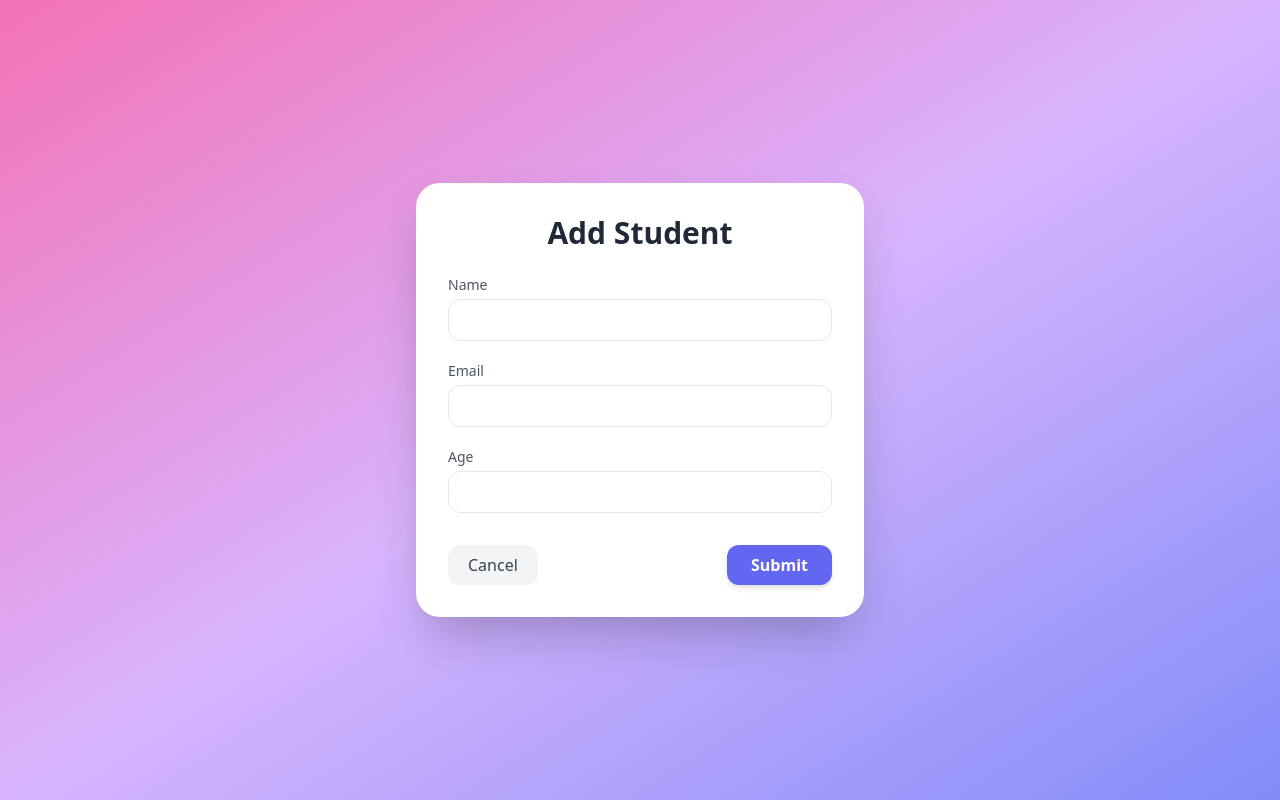
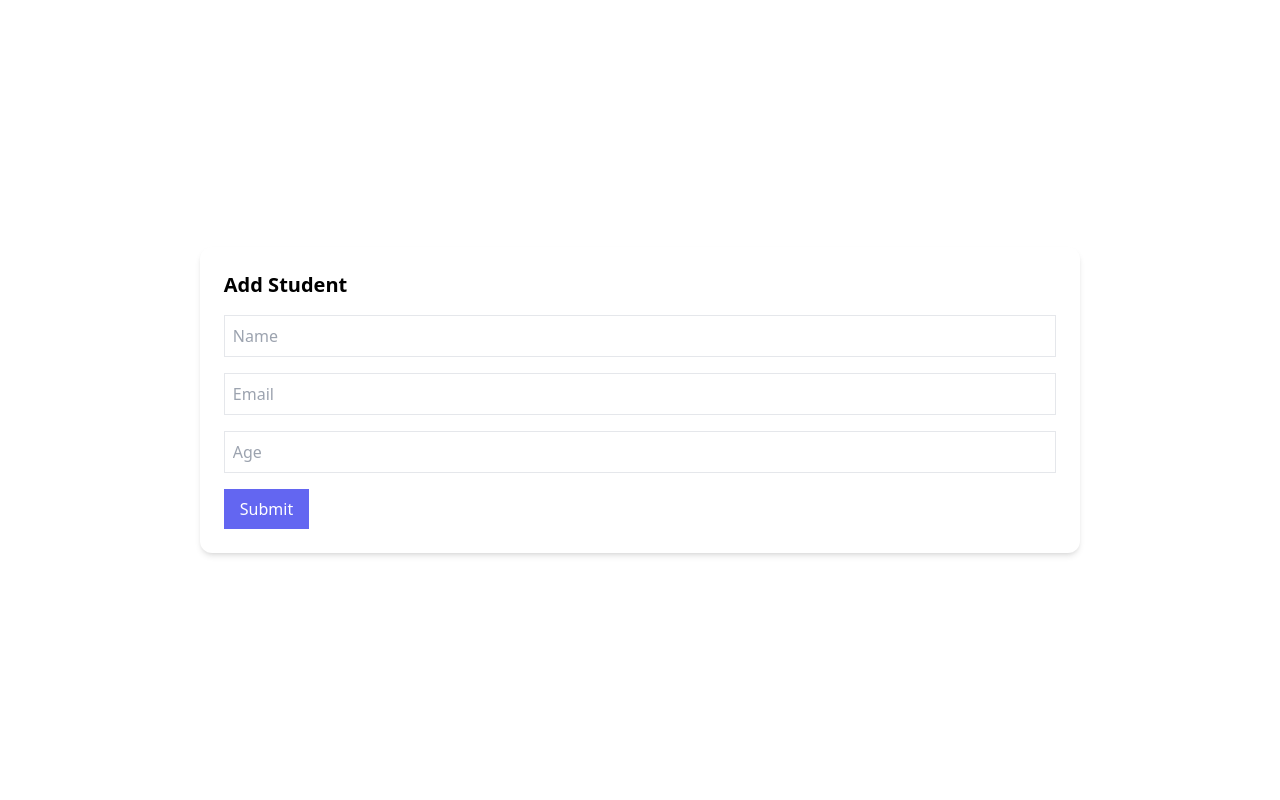
Before and after one commit to narasimhanaik123321-sys/crud-opration, a React (Vite) app in the folder client/: page /create in a window 1280 px wide. Built offline with nearby package versions, Linux system fonts and the light colour scheme; no server answers.

Commit message:
Update CreateStudent.tsx

```diff
--- a/client/src/components/CreateStudent.tsx
+++ b/client/src/components/CreateStudent.tsx
@@ -9,8 +9,7 @@ function CreateStudent() {
   const [loading, setLoading] = useState(false)
 
   const navigate = useNavigate()
-
-  const API_URL = "https://crud-opration-1.onrender.com"
+  const API_URL = import.meta.env.VITE_API_URL
 
   const handleSubmit = async (e: React.FormEvent) => {
     e.preventDefault()
@@ -20,7 +19,7 @@ function CreateStudent() {
       await axios.post(`${API_URL}/create`, { name, email, age })
       navigate("/")
     } catch (error) {
-      console.error("Error creating student:", error)
+      console.error(error)
       alert("Failed to create student")
     } finally {
       setLoading(false)
@@ -28,75 +27,43 @@ function CreateStudent() {
   }
 
   return (
-    <div className="min-h-screen bg-gradient-to-br from-pink-400 via-purple-300 to-indigo-400 flex items-center justify-center p-6">
+    <div className="flex items-center justify-center min-h-screen">
+      <form onSubmit={handleSubmit} className="bg-white p-6 rounded-xl shadow-md space-y-4">
 
-      <div className="bg-white shadow-2xl rounded-3xl p-8 w-full max-w-md">
+        <h2 className="text-xl font-bold">Add Student</h2>
 
-        <h2 className="text-3xl font-bold text-center text-gray-800 mb-6">
-          Add Student
-        </h2>
-
-        <form onSubmit={handleSubmit} className="space-y-5">
-
-          {/* Name */}
-          <div>
-            <label className="block text-sm text-gray-600 mb-1">Name</label>
         <input
           type="text"
+          placeholder="Name"
           value={name}
           onChange={e => setName(e.target.value)}
-              className="w-full px-4 py-2 border rounded-xl focus:outline-none focus:ring-2 focus:ring-indigo-400 transition"
+          className="border p-2 w-full"
           required
         />
-          </div>
 
-          {/* Email */}
-          <div>
-            <label className="block text-sm text-gray-600 mb-1">Email</label>
         <input
           type="email"
+          placeholder="Email"
           value={email}
           onChange={e => setEmail(e.target.value)}
-              className="w-full px-4 py-2 border rounded-xl focus:outline-none focus:ring-2 focus:ring-indigo-400 transition"
+          className="border p-2 w-full"
           required
         />
-          </div>
 
-          {/* Age */}
-          <div>
-            <label className="block text-sm text-gray-600 mb-1">Age</label>
         <input
           type="number"
+          placeholder="Age"
           value={age}
           onChange={e => setAge(e.target.value)}
-              className="w-full px-4 py-2 border rounded-xl focus:outline-none focus:ring-2 focus:ring-indigo-400 transition"
+          className="border p-2 w-full"
           required
         />
-          </div>
 
-          {/* Buttons */}
-          <div className="flex justify-between items-center pt-3">
-
-            <button
-              type="button"
-              onClick={() => navigate("/")}
-              className="px-5 py-2 rounded-xl bg-gray-100 hover:bg-gray-200 text-gray-700 font-medium transition"
-            >
-              Cancel
-            </button>
-
-            <button
-              type="submit"
-              disabled={loading}
-              className="px-6 py-2 rounded-xl bg-indigo-500 hover:bg-indigo-600 text-white font-semibold shadow-md transition"
-            >
+        <button type="submit" className="bg-indigo-500 text-white px-4 py-2">
           {loading ? "Submitting..." : "Submit"}
         </button>
 
-          </div>
-
       </form>
-      </div>
     </div>
   )
 }
```
Lines whose indentation alone changed are shown as unchanged.
